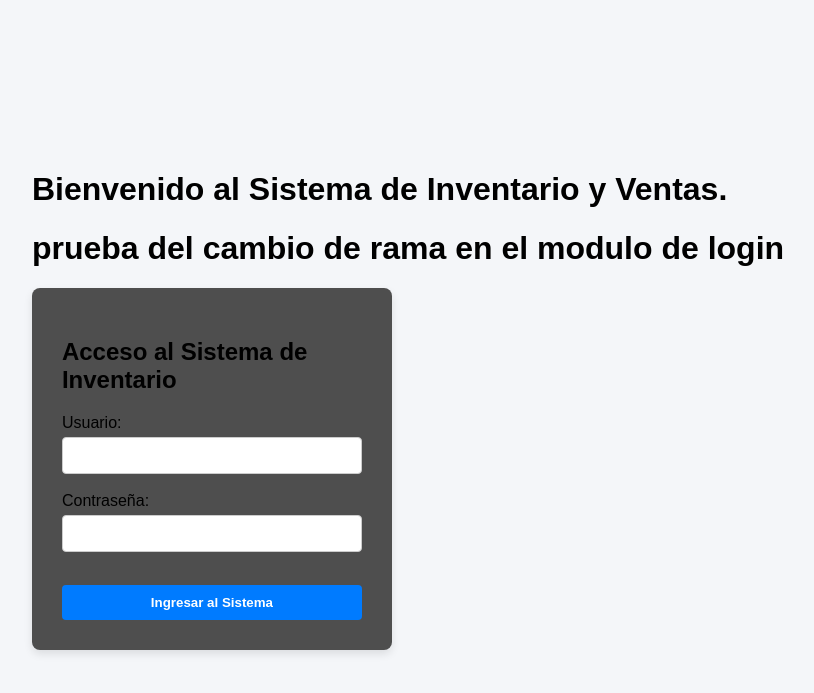
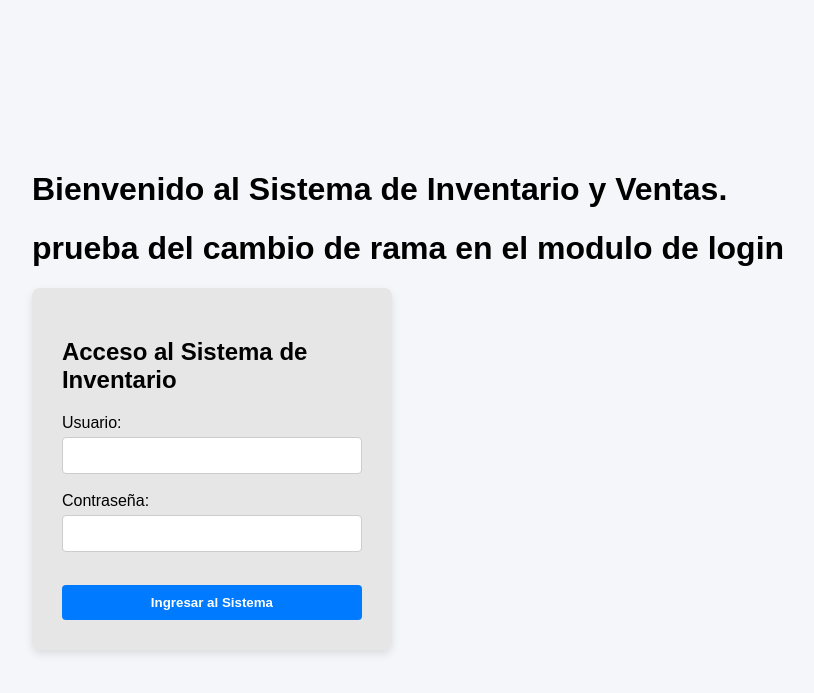
Before and after one commit to DiegoAscencio0308/ejemplos-guia-practica-allan, a PHP site: page / in a window 1280 px wide. Shown: the top 693 px of the page, without its empty margins (232-1046 px from the left). Run offline with PHP 8.4, Linux system fonts and the light colour scheme.

Commit message:
commit donde se revierten los cambios del css del index

```diff
--- a/style.css
+++ b/style.css
@@ -10,7 +10,7 @@ margin: 0;
 }
 /* Estilo de la tarjeta blanca del formulario */
 .login-container {
-background-color: rgb(78, 78, 78);
+background-color: rgb(230, 230, 230);
 padding: 30px;
 border-radius: 8px;
 box-shadow: 0 4px 8px rgba(0,0,0,0.1);
```
